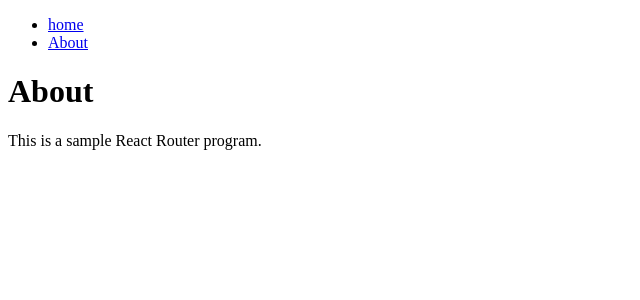
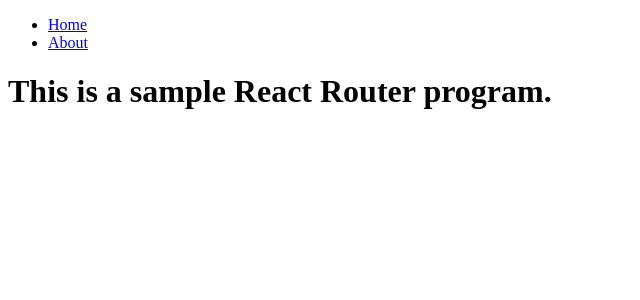
Before and after one commit to acciojob/react-router-Ayushrawat777, a React app: page /about in a window 1280 px wide. Shown: the top 300 px of the page, without its empty margins (0-640 px from the left). Built offline with nearby package versions, Linux system fonts and the light colour scheme.

Commit message:
Update App.js

```diff
--- a/src/components/App.js
+++ b/src/components/App.js
@@ -1,19 +1,44 @@
 import React from "react";
-import { BrowserRouter as Router, Route, Switch } from "react-router-dom";
 import "./../styles/App.css";
-import Home from "./Home";
-import About from "./About";
-import Navigation from "./Navigation";
+import { BrowserRouter, Link, Route, Routes } from "react-router-dom";
+
+const Header = () => {
+  return (
+    <header>
+      {/* Do not remove the main div */}
+      <ul>
+        <li>
+          <Link to="/">Home</Link>
+        </li>
+        <li>
+          <Link to="/about">About</Link>
+        </li>
+      </ul>
+    </header>
+  );
+};
+
+const Home = () => {
+  return <h1>Welcome to my website!</h1>;
+};
+
+const About = () => {
+  return (
+    <div>
+      <h1>This is a sample React Router program.</h1>
+    </div>
+  );
+};
 
 const App = () => {
   return (
-    <Router>
-      <Navigation />
-      <Switch>
-        <Route exact path="/" component={Home} />
-        <Route path="/about" component={About} />
-      </Switch>
-    </Router>
+    <BrowserRouter>
+      <Header />
+      <Routes>
+        <Route path="/" element={<Home />} />
+        <Route path="/about" element={<About />} />
+      </Routes>
+    </BrowserRouter>
   );
 };
 
```
